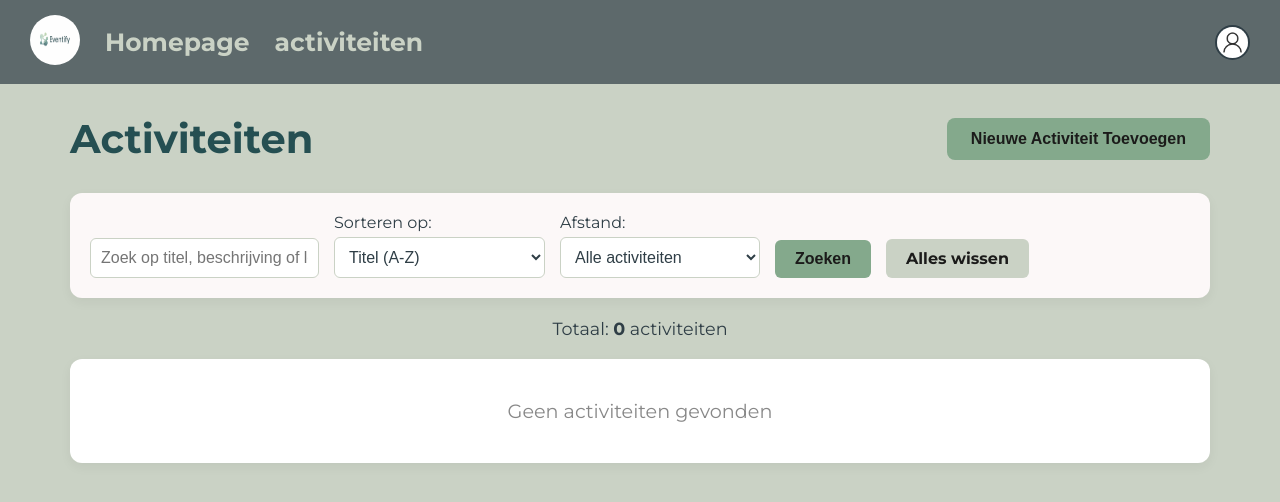
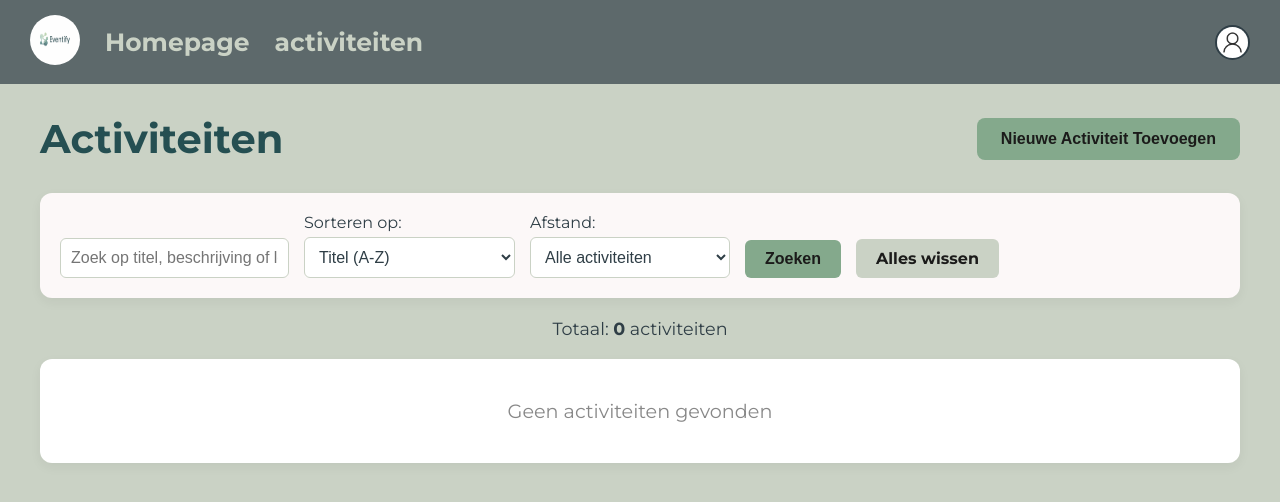
Before and after one commit to 6045325/Project_waar_is_dat_feest, a PHP site: page /Activiteiten.php in a window 1280 px wide. Shown: the top 502 px of the page. Run offline with PHP 8.4, Linux system fonts and the light colour scheme; data that the repository does not hold is empty.

Commit message:
Update style.css

```diff
--- a/css/style.css
+++ b/css/style.css
@@ -4,7 +4,6 @@
 * {
     margin: 0;
     padding: 0;
-    box-sizing: border-box;
 }
 
 h1 a {
@@ -924,6 +923,7 @@ h1 a {
     background-color: #CAD2C5;
     color: #2F3E46;
     padding-top: 0; /* no need for extra space */
+
 }
 
 /* NAVBAR */
@@ -1002,6 +1002,7 @@ h1 {
 
 /* Card styling */
 .card {
+
     background: #f4f9f4;
     border-radius: 16px;
     padding: 24px;
@@ -1012,10 +1013,9 @@ h1 {
     grid-template-columns: 1fr 1fr;
     gap: 20px;
     align-items: start;
-}
-
-.card:hover {
-}
+
+}
+
 
 /* Header */
 .card-header {
```
